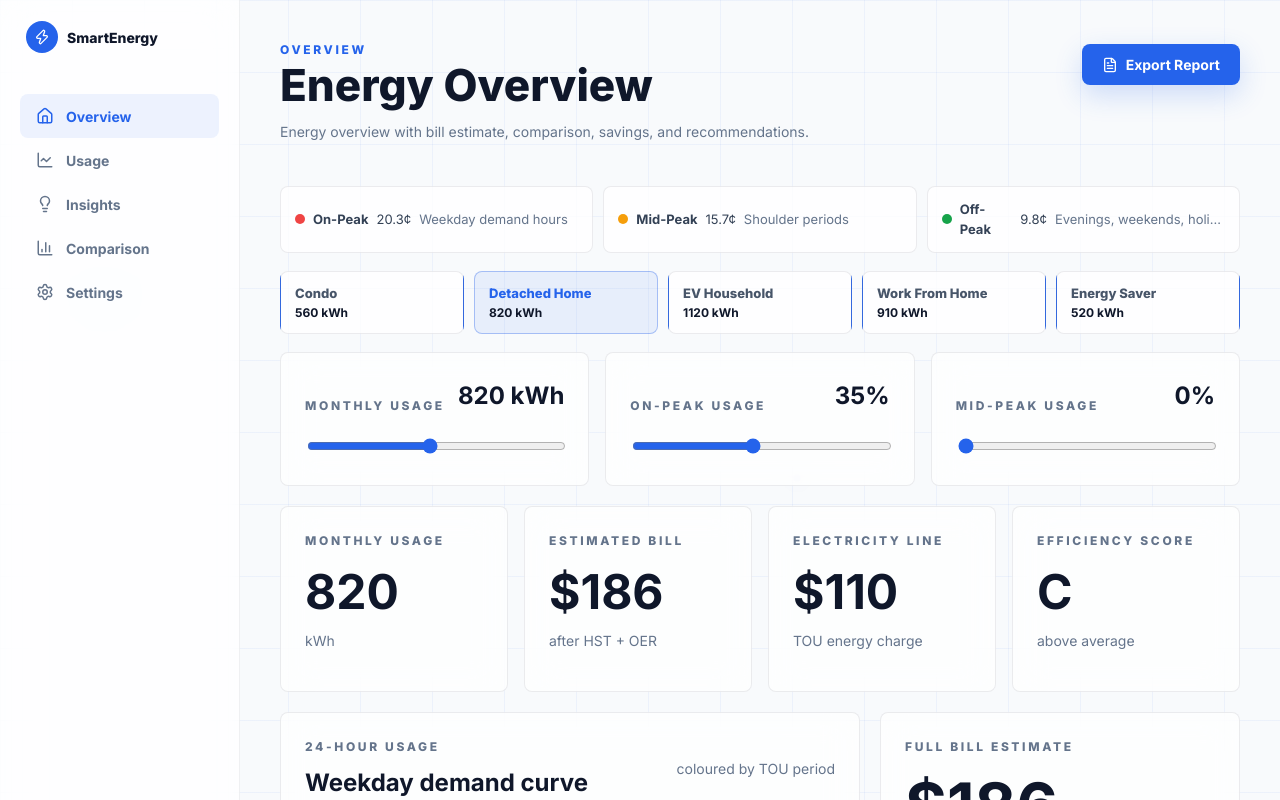
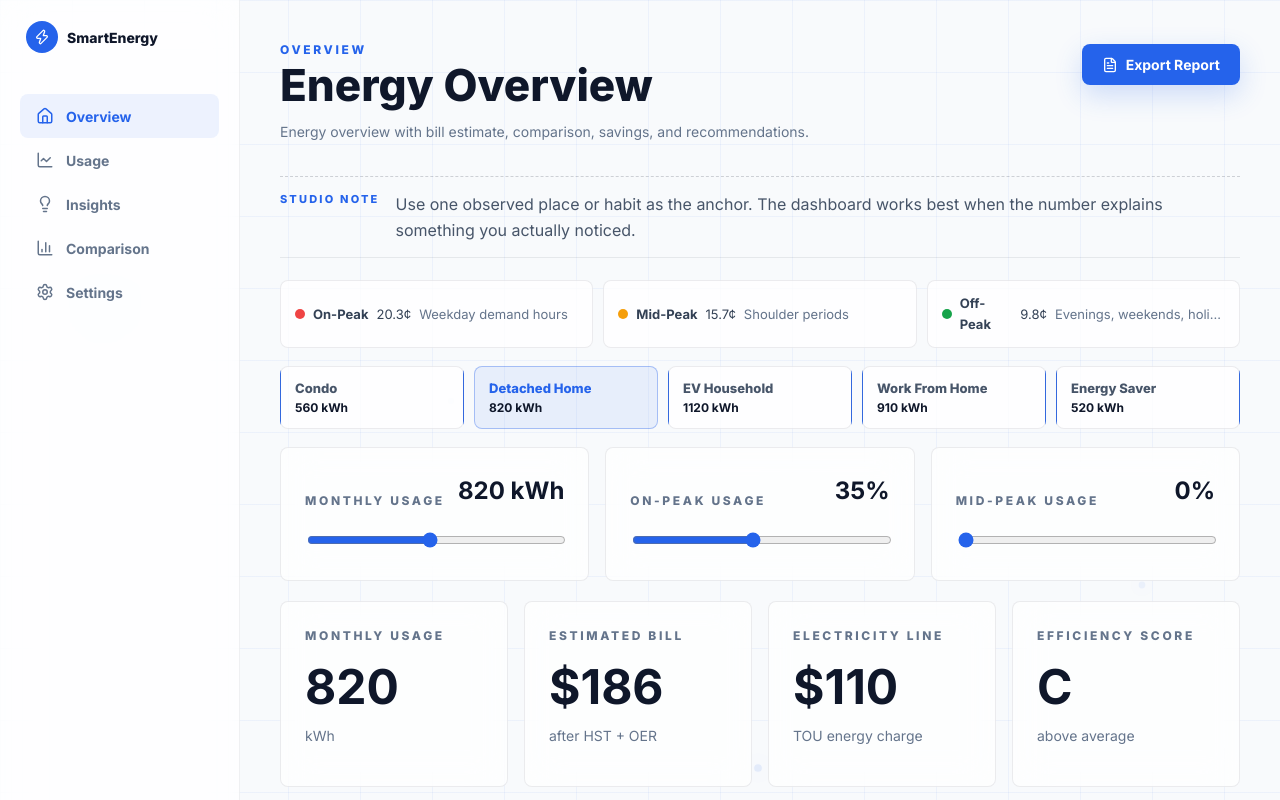
Before and after one commit to Shunnnyyy/smart-energy-dashboard, a React (Vite) app: page / in a window 1280 px wide. Shown: the top 800 px of the page. Built offline with nearby package versions, Linux system fonts and the light colour scheme.

Commit message:
feat: add dashboard studio note

```diff
--- a/src/main.jsx
+++ b/src/main.jsx
@@ -866,6 +866,10 @@ function Dashboard({ backHome, monthlyUsage, setMonthlyUsage, onPeakPercent, set
         <div className="mobile-topbar"><Button secondary onClick={backHome} ariaLabel="Back to home"><ArrowLeft size={16} /> Home</Button><Button onClick={() => exportEnergyReport({ monthlyUsage, onPeakPercent, midPeakPercent, model, insights: reportInsights, showBenchmark, scenarioLabel, dayType })} ariaLabel="Export report"><FileText size={16} /> Export</Button></div>
         <div className="mobile-tabs" aria-label="Dashboard sections">{menu.map(([Icon, label]) => <button key={label} onClick={() => setActive(label)} className={active === label ? 'active' : ''} aria-current={active === label ? 'page' : undefined}><Icon size={16} /><span>{label}</span></button>)}</div>
         <div className="page-title-row"><div><p className="eyebrow blue-text">{active}</p><h1>{active === 'Overview' ? 'Energy Overview' : active}</h1><p className="muted">{descriptions[active]}</p></div><Button onClick={() => exportEnergyReport({ monthlyUsage, onPeakPercent, midPeakPercent, model, insights: reportInsights, showBenchmark, scenarioLabel, dayType })}><FileText size={16} /> Export Report</Button></div>
+        <div className="field-note-banner" aria-label="Dashboard field note">
+          <span>Studio note</span>
+          <p>Use one observed place or habit as the anchor. The dashboard works best when the number explains something you actually noticed.</p>
+        </div>
 
         <div className="tariff-strip" aria-label="Ontario time-of-use rates">
           {tariffRows.map(([period, rate, detail, color]) => <span key={period}><i style={{ background: color }} /> <b>{period}</b> {rate} <em>{detail}</em></span>)}
--- a/src/style.css
+++ b/src/style.css
@@ -607,6 +607,33 @@ footer div { display: flex; gap: 24px; }
   margin-top: 4px;
 }
 
+.field-note-banner {
+  display: grid;
+  grid-template-columns: auto minmax(0, 1fr);
+  gap: 16px;
+  align-items: start;
+  margin: -10px 0 22px;
+  padding: 14px 0;
+  border-top: 1px dashed rgba(15,23,42,0.18);
+  border-bottom: 1px solid rgba(15,23,42,0.08);
+}
+
+.field-note-banner span {
+  color: #2563EB;
+  font-size: 11px;
+  font-weight: 850;
+  letter-spacing: 0.20em;
+  text-transform: uppercase;
+  white-space: nowrap;
+}
+
+.field-note-banner p {
+  max-width: 780px;
+  margin: 0;
+  color: #475569;
+  line-height: 1.65;
+}
+
 .page-title-row h1,
 .insight-hero h2,
 .source-detail h2,
@@ -729,6 +756,12 @@ footer div { display: flex; gap: 24px; }
     line-height: 1.08;
   }
 
+  .field-note-banner {
+    grid-template-columns: 1fr;
+    gap: 6px;
+    margin-top: -4px;
+  }
+
   .tariff-strip {
     grid-template-columns: 1fr;
   }
```
